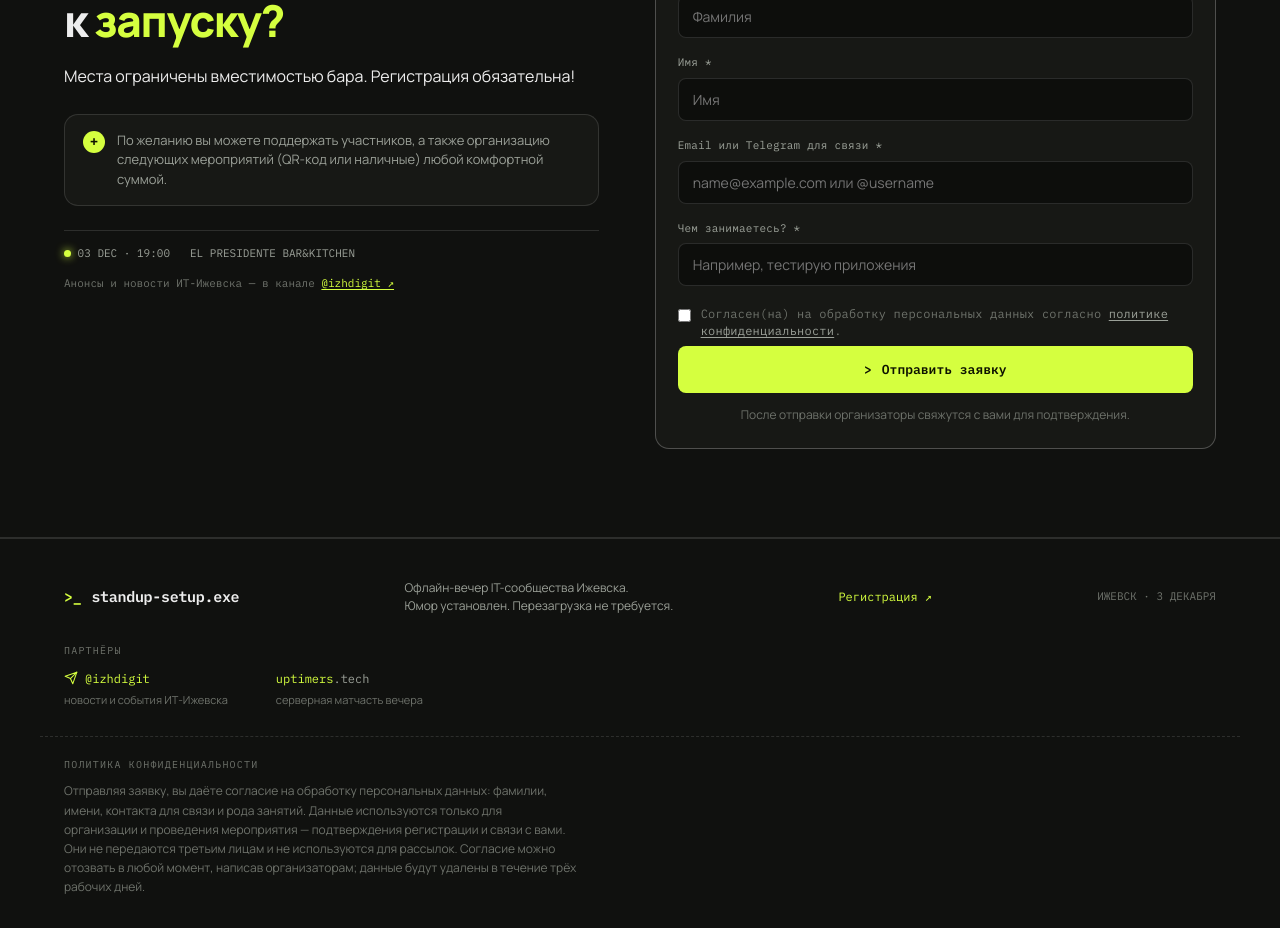
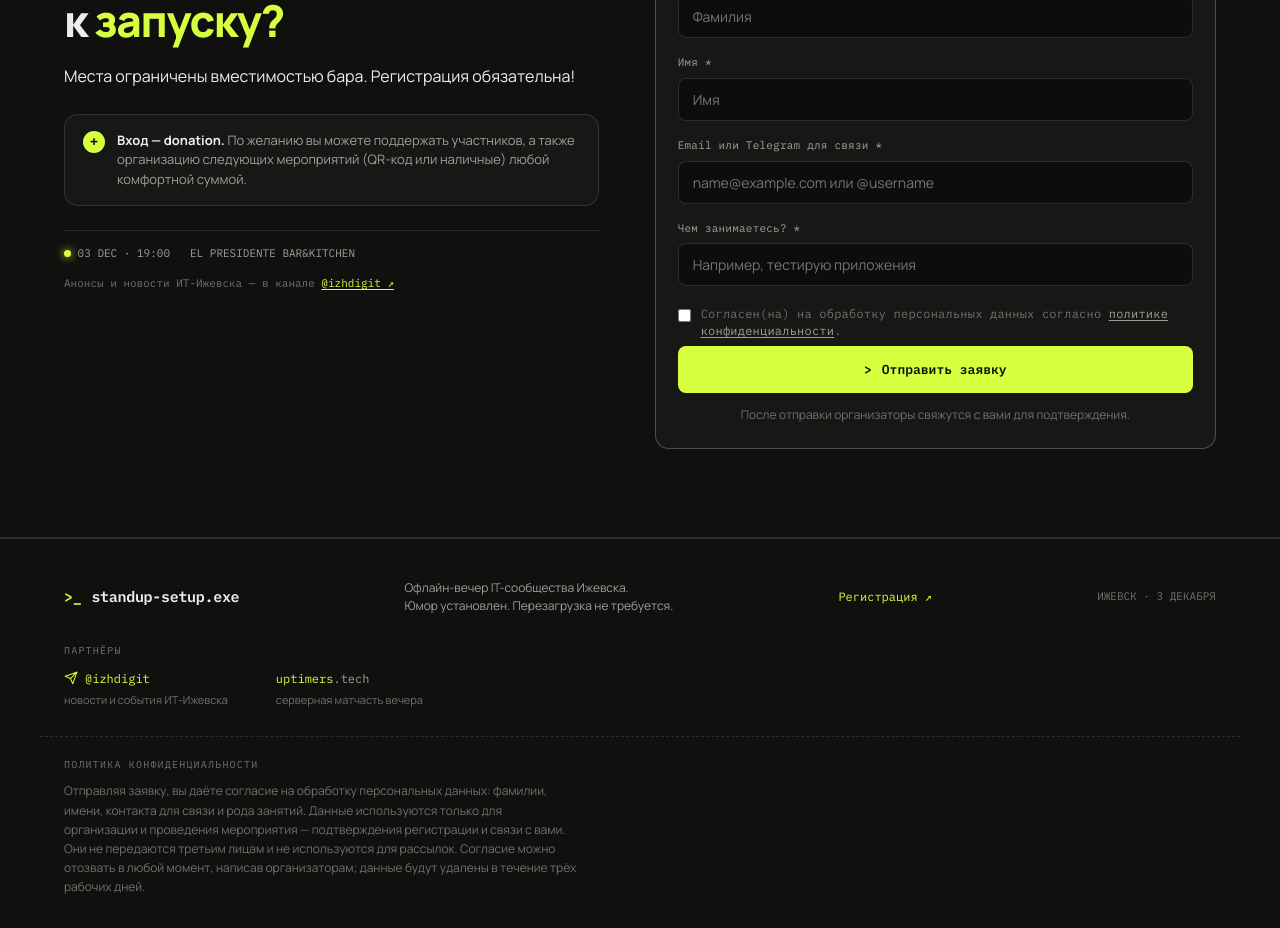
Before and after one commit to patriotina/matveeva-standup, a plain HTML site: page site/index.html in a window 1280 px wide. Shown: the part 3100-4028 px from the top of the page. Drawn offline with Linux system fonts and the light colour scheme.

Commit message:
Вернуть фразу «Вход — donation» в блок регистрации
Оставлена как была — жирным в начале, дальше идёт уточнение про
добровольную поддержку участников и следующих мероприятий.

```diff
--- a/site/index.html
+++ b/site/index.html
@@ -204,7 +204,7 @@
           <p>Места ограничены вместимостью бара. Регистрация обязательна! </p>
           <div class="donation-note">
             <span class="donation-symbol" aria-hidden="true">+</span>
-            <p>По желанию вы можете поддержать участников, а также организацию следующих мероприятий (QR-код или наличные) любой комфортной суммой.</p>
+            <p><strong>Вход — donation. </strong> По желанию вы можете поддержать участников, а также организацию следующих мероприятий (QR-код или наличные) любой комфортной суммой.</p>
           </div>
           <div class="registration-detail mono">
             <span><i class="status-dot"></i> 03 DEC · 19:00</span>
```
